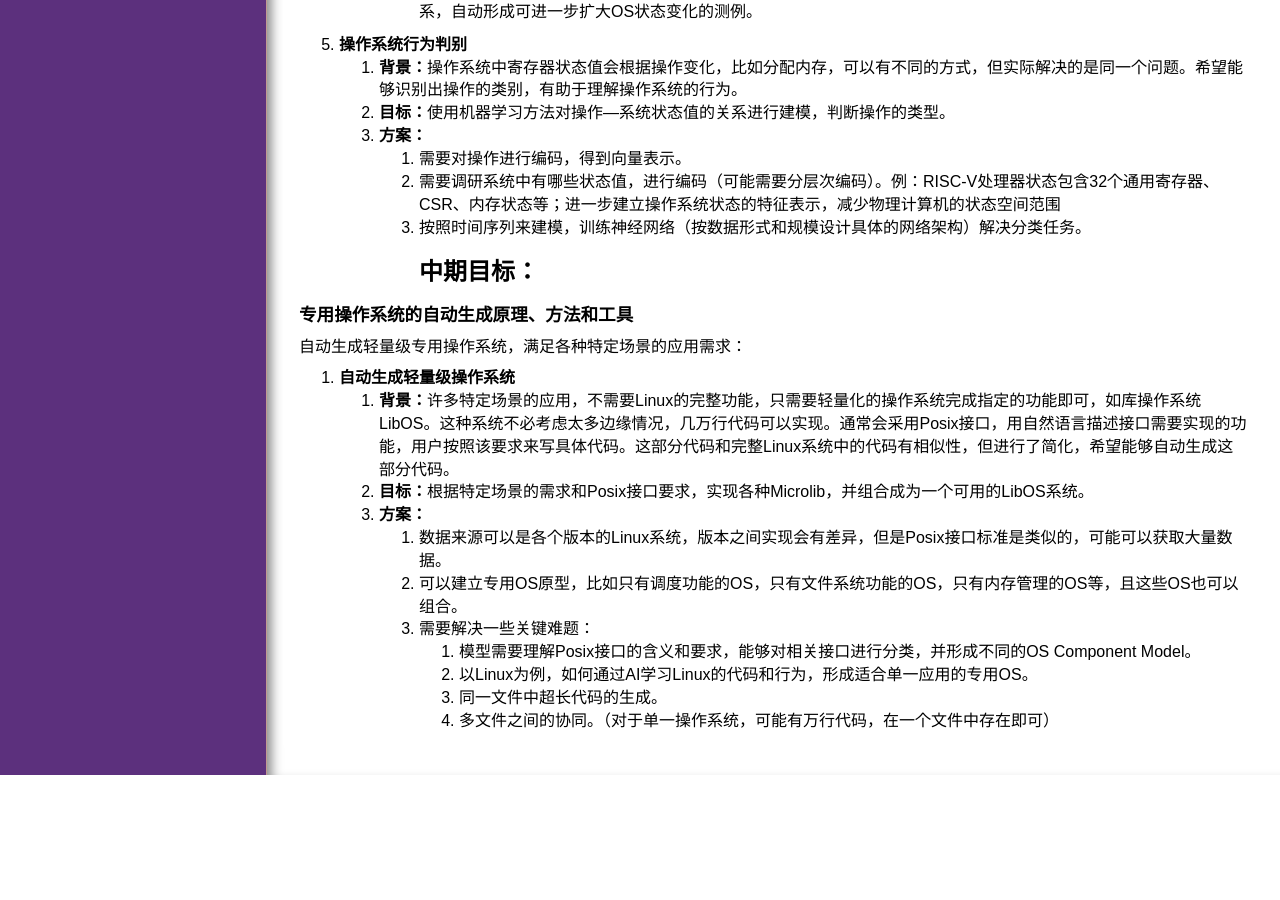
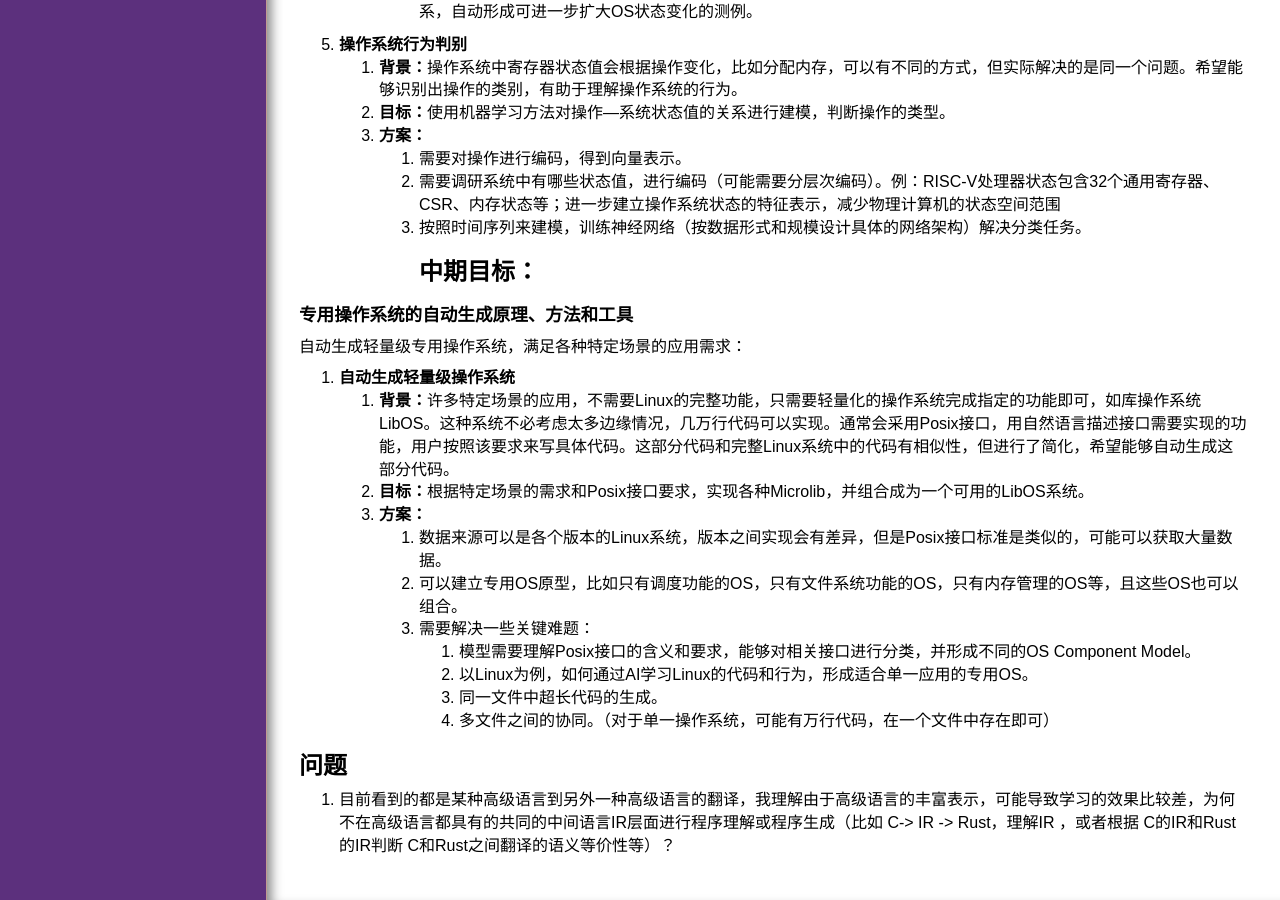
Before and after one commit to chyyuu/compiler_course_info, a Jekyll site: the page built from ai4sysprog.md, in a window 1280 px wide and 900 px high, scrolled down 1869 px. Built offline with Jekyll 4.4.1, drawn with Linux system fonts in a browser that asks for light colours; nearby versions of some CDN libraries; our own code applies the rules of GitHub Pages for plain Markdown files; before the commit the page ends 2644 px from its top, so only the background shows below that.

Commit message:
Update ai4sysprog.md

```diff
--- a/ai4sysprog.md
+++ b/ai4sysprog.md
@@ -91,3 +91,7 @@ OS代码比较类似，重复性大
             2. 	以Linux为例，如何通过AI学习Linux的代码和行为，形成适合单一应用的专用OS。
             3. 	同一文件中超长代码的生成。
             4. 	多文件之间的协同。（对于单一操作系统，可能有万行代码，在一个文件中存在即可）
+
+## 问题
+
+1. 目前看到的都是某种高级语言到另外一种高级语言的翻译，我理解由于高级语言的丰富表示，可能导致学习的效果比较差，为何不在高级语言都具有的共同的中间语言IR层面进行程序理解或程序生成（比如 C-> IR -> Rust，理解IR ，或者根据 C的IR和Rust的IR判断 C和Rust之间翻译的语义等价性等）？
```
